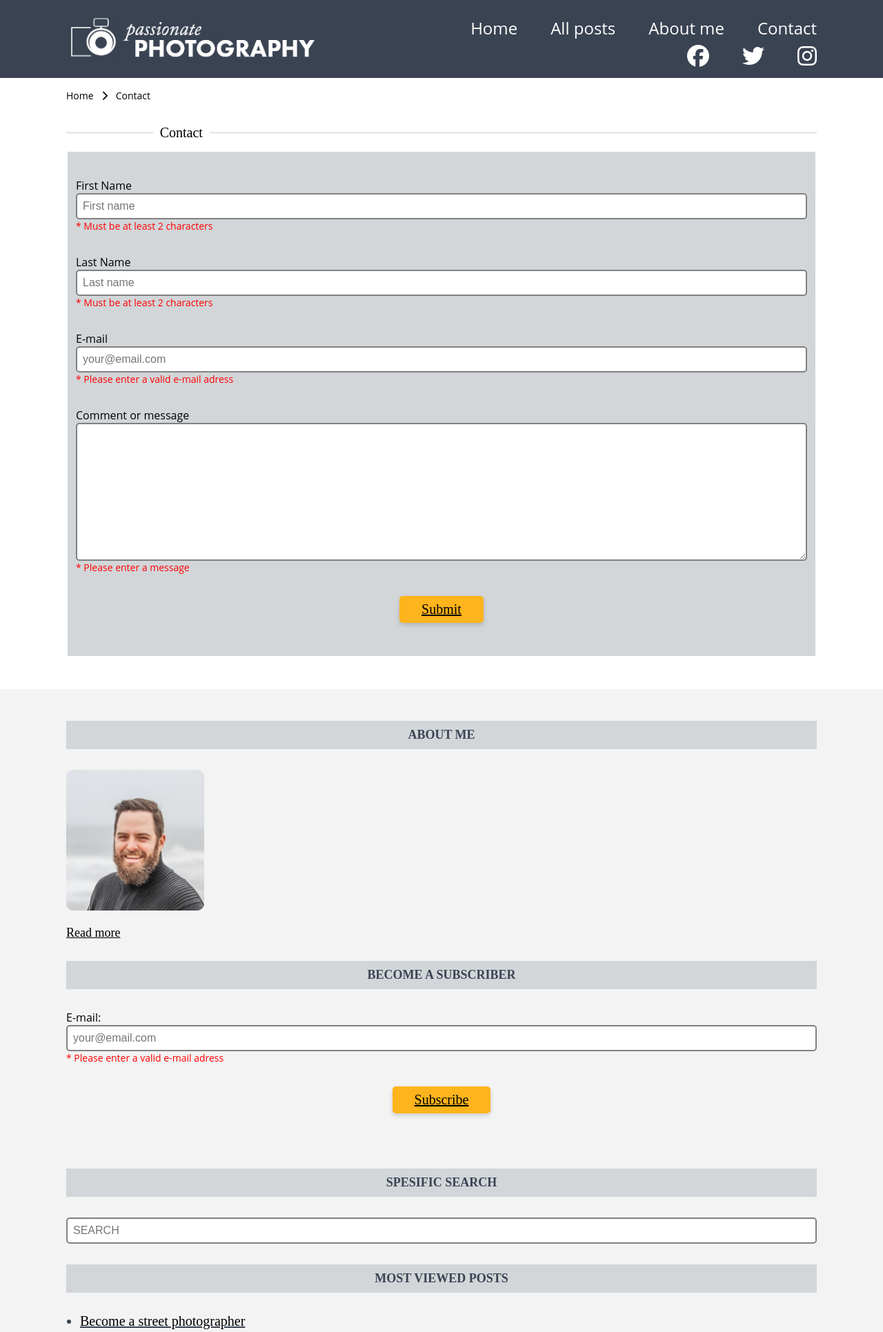
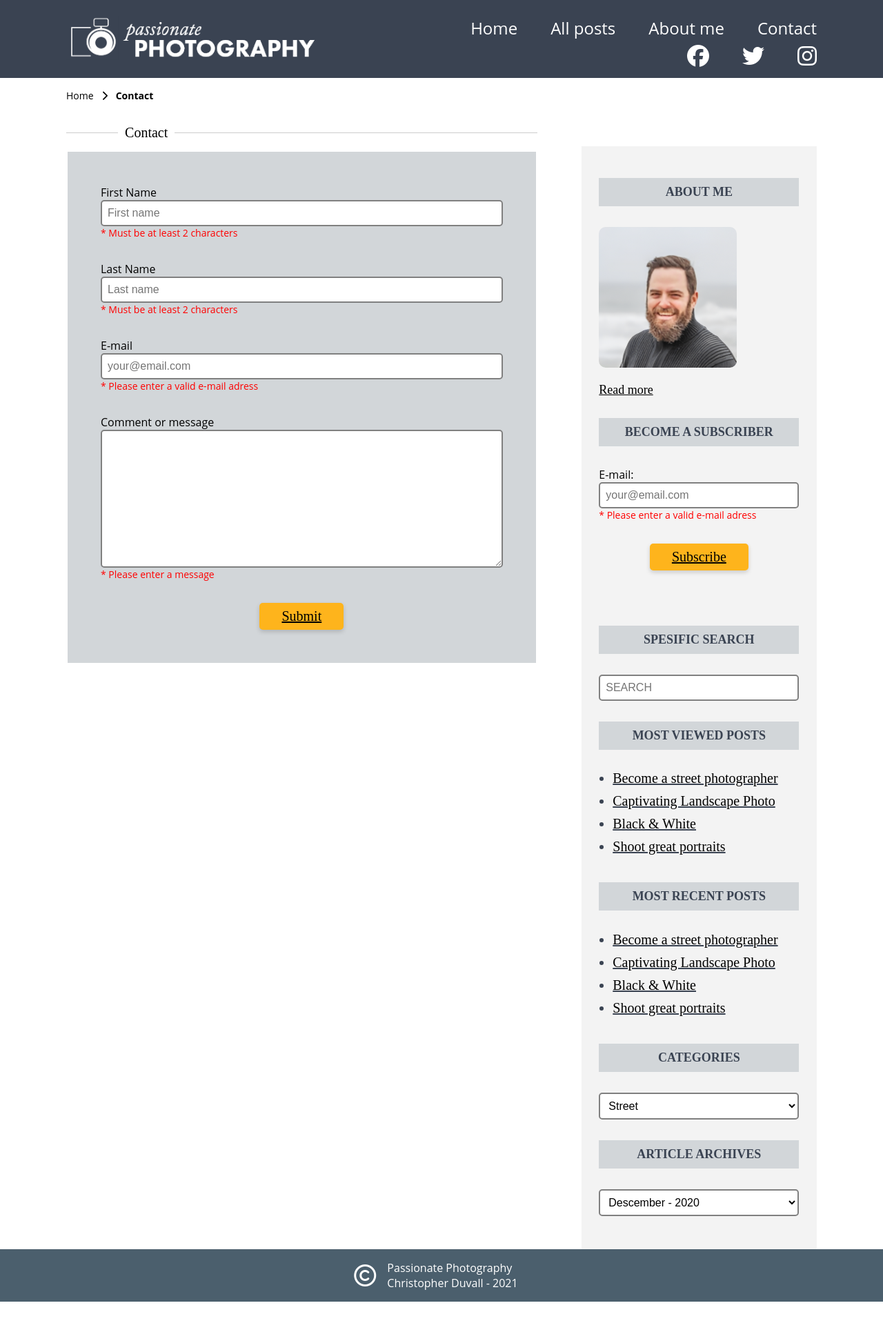
Before and after one commit to 7oiden/passionate-photography-exam-1, a PHP site: page /contact.html in a window 1280 px wide. Shown: the top 1931 px of the page at 69% size. After the commit the page ends 1887 px from the top, so only its background shows below. Run offline with PHP 8.4, Linux system fonts and the light colour scheme; some libraries are stand-ins or nearby versions; some web fonts are replaced.

Commit message:
more responsiveness added

```diff
--- a/about.html
+++ b/about.html
@@ -77,6 +77,7 @@
           <a href="products_overview.html" class="current">About me</a>
         </div>
       </nav>
+      <div class="content-wrapper">
       <section>
         <div class="line-wrapper">
           <div><hr /></div>
@@ -119,7 +120,7 @@
                 and entrepreneur. I want to see this world for the astonishing
                 place it is, and help others do the same. Welcome here.
               </p> -->
-            <p><a href="" id="read-more">Read more</a></p>
+            <p><a href="about.html" id="read-more">Read more</a></p>
 
             <h5>Become a subscriber</h5>
             <form class="aside-input" action="">
@@ -189,6 +190,7 @@
           </div>
         </div>
       </aside>
+      </div>
     </main>
 
     <footer>
--- a/contact.html
+++ b/contact.html
@@ -68,6 +68,7 @@
         </nav>
       </div>
     </header>
+
     <main>
       <nav class="breadcrumb">
         <div>
@@ -76,6 +77,7 @@
           <a href="products_overview.html" class="current">Contact</a>
         </div>
       </nav>
+      <div class="content-wrapper">
       <section>
         <div class="line-wrapper">
           <div><hr /></div>
@@ -149,7 +151,7 @@
                 and entrepreneur. I want to see this world for the astonishing
                 place it is, and help others do the same. Welcome here.
               </p> -->
-            <p><a href="" id="read-more">Read more</a></p>
+            <p><a href="about.html" id="read-more">Read more</a></p>
 
             <h5>Become a subscriber</h5>
             <form class="aside-input" action="">
@@ -219,6 +221,7 @@
           </div>
         </div>
       </aside>
+      </div>
     </main>
     <footer>
       <i class="far fa-copyright"></i>
--- a/index.html
+++ b/index.html
@@ -253,7 +253,7 @@
                 and entrepreneur. I want to see this world for the astonishing
                 place it is, and help others do the same. Welcome here.
               </p> -->
-              <p><a href="" id="read-more">Read more</a></p>
+              <p><a href="about.html" id="read-more">Read more</a></p>
 
               <h5>Become a subscriber</h5>
               <form class="aside-input" action="">
--- a/list_of_posts.html
+++ b/list_of_posts.html
@@ -212,7 +212,7 @@
                 and entrepreneur. I want to see this world for the astonishing
                 place it is, and help others do the same. Welcome here.
               </p> -->
-              <p><a href="" id="read-more">Read more</a></p>
+              <p><a href="about.html" id="read-more">Read more</a></p>
 
               <h5>Become a subscriber</h5>
               <form class="aside-input" action="">
--- a/styles/contact.css
+++ b/styles/contact.css
@@ -1,5 +1,4 @@
 @import "imports/common_styles.css";
-
 
 /* main
 --------------------*/
@@ -13,6 +12,13 @@
   font-size: 0.875rem;
   margin-left: 0.5rem;
   margin-right: 0.5rem;
+}
+.current {
+  font-weight: bold;
+}
+.content-wrapper {
+  display: flex;
+  flex-direction: column;
 }
 section {
   width: 85%;
@@ -47,20 +53,45 @@ hr {
   width: 100%;
 }
 fieldset {
-    background-color: var(--light-blue);
-    border: none;
-    padding-bottom: 3rem;
-    text-align: center;
+  background-color: var(--light-blue);
+  border: none;
+  padding: 1rem 1rem 3rem 1rem;
+  text-align: center;
 }
 .contact-input {
   display: flex;
   flex-direction: column;
   margin-top: 2rem;
-
 }
 textarea {
-    height: 200px;
+  height: 200px;
 }
 
 /* styles that change
 --------------------*/
+@media only screen and (min-width: 768px) {
+  section {
+    width: 75%;
+  }
+  fieldset {
+  padding: 1rem 3rem 3rem 3rem;
+  text-align: center;
+}
+}
+@media only screen and (min-width: 1200px) {
+  .content-wrapper {
+    width: 85%;
+    flex-direction: row;
+    margin: 0 auto;
+    /* background-color: blueviolet; */
+  }
+  section {
+    flex: 2;
+    margin-right: 4rem;
+  }
+}
+@media only screen and (min-width: 1600px) {
+  section {
+    flex: 3;
+  }
+}
--- a/styles/imports/common_styles.css
+++ b/styles/imports/common_styles.css
@@ -310,3 +310,9 @@ footer p {
     flex: 1;
   }
 }
+@media only screen and (min-width: 1600px) {
+  nav.menu {
+    flex-direction: row;
+    align-items: center;
+  }
+}
```
Also changed, not shown: specific_post.html (+31 -24 lines), styles/about.css (+31 -0 lines), styles/index.css (+15 -1 lines), styles/list_of_posts.css (+8 -0 lines), styles/specific_post.css (+32 -0 lines).
